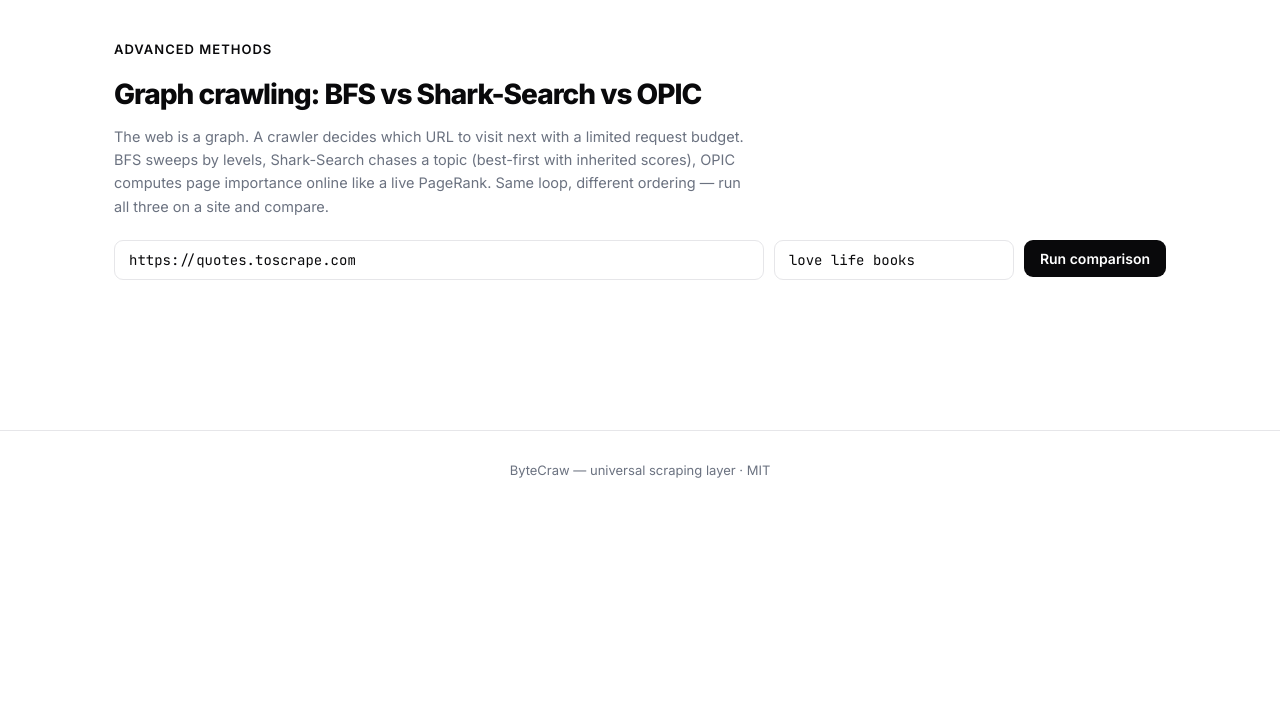
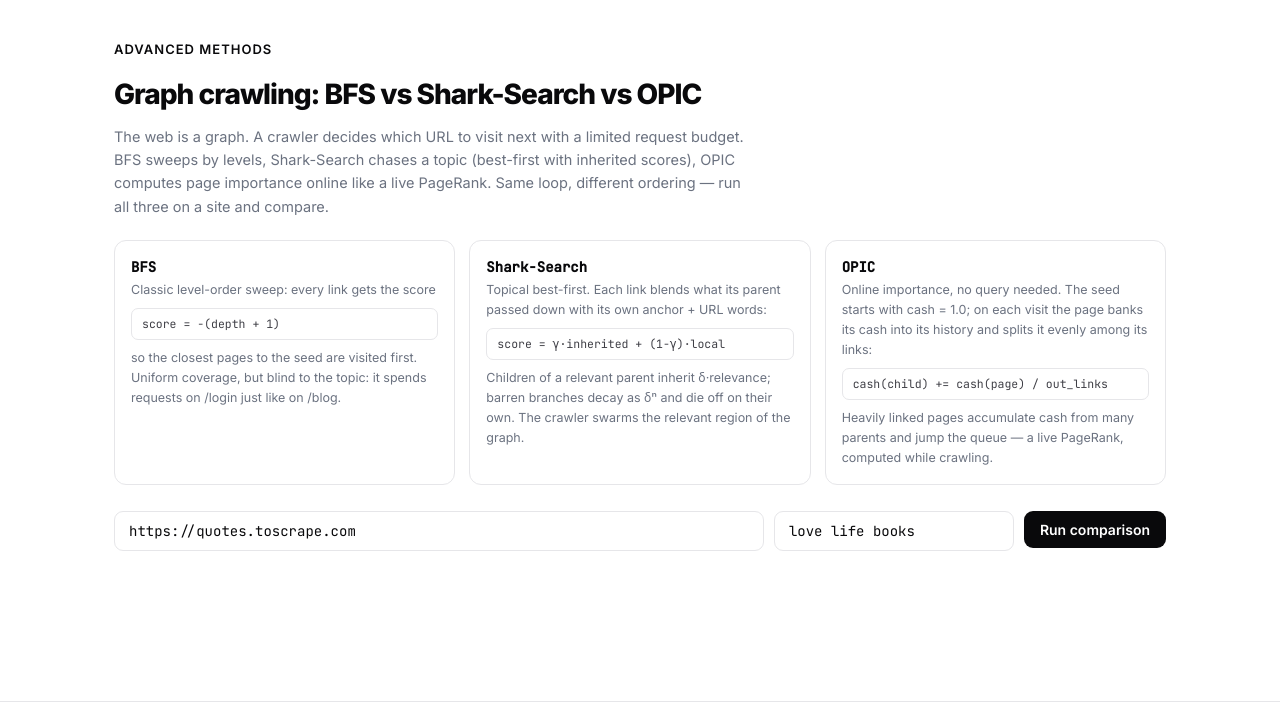
Before and after one commit to abrahamperz/ByteCraw, a Flask app: page /methods in a window 1280 px wide. Shown: the part 1299-2024 px from the top of the page. Before the commit the page ends 1777 px from the top, so only its background shows below. Run offline with Flask 3, Linux system fonts and the light colour scheme; some libraries are stand-ins or nearby versions.

Commit message:
feat: add explainer cards for BFS, Shark-Search and OPIC on /methods (en/es/pt)
Co-Authored-By: Claude Opus 4 <noreply@anthropic.com>

```diff
--- a/demo/static/i18n.js
+++ b/demo/static/i18n.js
@@ -20,6 +20,12 @@
       adv_what_bfs: "Sweeps level by level from the seed. The fair baseline.",
       adv_what_shark: "Priority queue by topic score: links inherit from relevant parents, bad branches decay.",
       adv_what_opic: "Each page holds cash and splits it among its links when visited. Online PageRank.",
+      adv_exp_bfs_1: "Classic level-order sweep: every link gets the score",
+      adv_exp_bfs_2: "so the closest pages to the seed are visited first. Uniform coverage, but blind to the topic: it spends requests on /login just like on /blog.",
+      adv_exp_shark_1: "Topical best-first. Each link blends what its parent passed down with its own anchor + URL words:",
+      adv_exp_shark_2: "Children of a relevant parent inherit δ·relevance; barren branches decay as δⁿ and die off on their own. The crawler swarms the relevant region of the graph.",
+      adv_exp_opic_1: "Online importance, no query needed. The seed starts with cash = 1.0; on each visit the page banks its cash into its history and splits it evenly among its links:",
+      adv_exp_opic_2: "Heavily linked pages accumulate cash from many parents and jump the queue — a live PageRank, computed while crawling.",
       stat1: "Fewer LLM tokens", stat2: "From any page", stat3: "Unified API", stat4: "Config to start",
       sec1_eyebrow: "The strategy-agnostic toolkit",
       sec1_h2: "One API. Every scraping strategy.",
@@ -99,6 +105,12 @@
       adv_what_bfs: "Barre nivel por nivel desde la semilla. La línea base justa.",
       adv_what_shark: "Priority queue por score temático: los links heredan de padres relevantes, las ramas malas decaen.",
       adv_what_opic: "Cada página tiene cash y lo reparte entre sus links al ser visitada. PageRank online.",
+      adv_exp_bfs_1: "Barrido clásico por niveles: cada link recibe el score",
+      adv_exp_bfs_2: "así que las páginas más cercanas a la semilla se visitan primero. Cobertura uniforme, pero ciego al tema: gasta requests en /login igual que en /blog.",
+      adv_exp_shark_1: "Best-first temático. Cada link mezcla lo que hereda de su padre con su propio anchor + palabras de la URL:",
+      adv_exp_shark_2: "Los hijos de un padre relevante heredan δ·relevancia; las ramas sin señal decaen como δⁿ y se apagan solas. El crawler se concentra en la zona relevante del grafo.",
+      adv_exp_opic_1: "Importancia online, sin query. La semilla nace con cash = 1.0; al visitar una página, su cash se suma a su historial y se reparte equitativamente entre sus links:",
+      adv_exp_opic_2: "Las páginas muy enlazadas acumulan cash de muchos padres y suben en la cola: un PageRank en vivo, calculado mientras se crawlea.",
       stat1: "Menos tokens de LLM", stat2: "Desde cualquier página", stat3: "API unificada", stat4: "Config para empezar",
       sec1_eyebrow: "El toolkit agnóstico de estrategia",
       sec1_h2: "Una API. Todas las estrategias de scraping.",
@@ -178,6 +190,12 @@
       adv_what_bfs: "Varre nível por nível a partir da semente. A linha de base justa.",
       adv_what_shark: "Priority queue por score temático: os links herdam de pais relevantes, ramos ruins decaem.",
       adv_what_opic: "Cada página tem cash e o distribui entre seus links ao ser visitada. PageRank online.",
+      adv_exp_bfs_1: "Varredura clássica por níveis: cada link recebe o score",
+      adv_exp_bfs_2: "então as páginas mais próximas da semente são visitadas primeiro. Cobertura uniforme, mas cega ao tema: gasta requests em /login igual que em /blog.",
+      adv_exp_shark_1: "Best-first temático. Cada link mistura o que herda do pai com seu próprio anchor + palavras da URL:",
+      adv_exp_shark_2: "Os filhos de um pai relevante herdam δ·relevância; ramos sem sinal decaem como δⁿ e se apagam sozinhos. O crawler se concentra na região relevante do grafo.",
+      adv_exp_opic_1: "Importância online, sem query. A semente nasce com cash = 1.0; ao visitar uma página, seu cash é somado ao histórico e dividido igualmente entre seus links:",
+      adv_exp_opic_2: "Páginas muito linkadas acumulam cash de muitos pais e sobem na fila: um PageRank ao vivo, calculado durante o crawl.",
       stat1: "Menos tokens de LLM", stat2: "De qualquer página", stat3: "API unificada", stat4: "Config para começar",
       sec1_eyebrow: "O toolkit agnóstico de estratégia",
       sec1_h2: "Uma API. Todas as estratégias de scraping.",
--- a/demo/templates/index.html
+++ b/demo/templates/index.html
@@ -115,6 +115,9 @@
   .adv-card ol li { margin-bottom: 3px; overflow: hidden; text-overflow: ellipsis; white-space: nowrap; }
   .adv-card .rel { color: var(--amber); font-weight: 700; font-family: var(--mono); font-size: 10.5px; }
   .adv-card.winner { border-color: var(--text); box-shadow: 0 4px 20px rgba(0,0,0,.06); }
+  .adv-explain { margin: 0 0 26px; }
+  .adv-explain .exp { font-size: 12.5px; color: var(--muted); line-height: 1.6; }
+  .adv-explain .formula { display: block; font-family: var(--mono); font-size: 11.5px; color: var(--muted-2); background: var(--bg); border: 1px solid var(--border); border-radius: 7px; padding: 6px 10px; margin: 8px 0; }
   .adv-pr { margin-top: 18px; font-size: 12.5px; color: var(--muted); }
   .adv-pr code { font-family: var(--mono); font-size: 11.5px; color: var(--muted-2); }
 
@@ -174,6 +177,32 @@
     <div class="eyebrow" data-i18n="adv_eyebrow">Advanced methods</div>
     <h2 data-i18n="adv_h2">Graph crawling: BFS vs Shark-Search vs OPIC</h2>
     <p class="desc" data-i18n="adv_desc">The web is a graph. A crawler decides which URL to visit next with a limited request budget. BFS sweeps by levels, Shark-Search chases a topic (best-first with inherited scores), OPIC computes page importance online like a live PageRank. Same loop, different ordering — run all three on a site and compare.</p>
+    <div class="adv-grid adv-explain">
+      <div class="adv-card">
+        <h3>BFS</h3>
+        <div class="exp">
+          <span data-i18n="adv_exp_bfs_1">Classic level-order sweep: every link gets the score</span>
+          <span class="formula">score = −(depth + 1)</span>
+          <span data-i18n="adv_exp_bfs_2">so the closest pages to the seed are visited first. Uniform coverage, but blind to the topic: it spends requests on /login just like on /blog.</span>
+        </div>
+      </div>
+      <div class="adv-card">
+        <h3>Shark-Search</h3>
+        <div class="exp">
+          <span data-i18n="adv_exp_shark_1">Topical best-first. Each link blends what its parent passed down with its own anchor + URL words:</span>
+          <span class="formula">score = γ·inherited + (1−γ)·local</span>
+          <span data-i18n="adv_exp_shark_2">Children of a relevant parent inherit δ·relevance; barren branches decay as δⁿ and die off on their own. The crawler swarms the relevant region of the graph.</span>
+        </div>
+      </div>
+      <div class="adv-card">
+        <h3>OPIC</h3>
+        <div class="exp">
+          <span data-i18n="adv_exp_opic_1">Online importance, no query needed. The seed starts with cash = 1.0; on each visit the page banks its cash into its history and splits it evenly among its links:</span>
+          <span class="formula">cash(child) += cash(page) / out_links</span>
+          <span data-i18n="adv_exp_opic_2">Heavily linked pages accumulate cash from many parents and jump the queue — a live PageRank, computed while crawling.</span>
+        </div>
+      </div>
+    </div>
     <div class="adv-form">
       <input id="adv-url" type="url" value="https://quotes.toscrape.com" placeholder="https://...">
       <input id="adv-query" class="q" type="text" value="love life books" data-i18n-ph="adv_query_ph" placeholder="topic query (for Shark-Search)">
```
